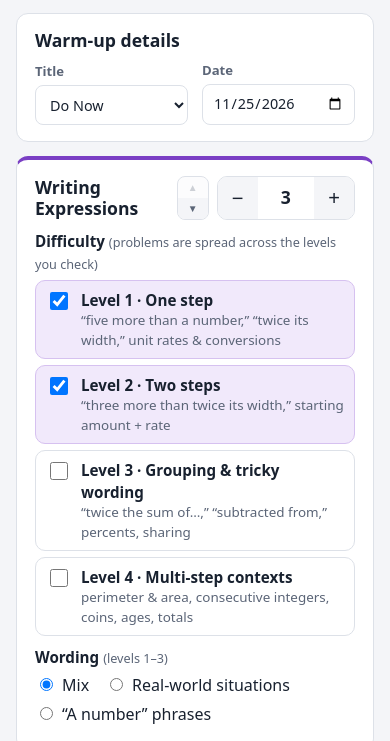
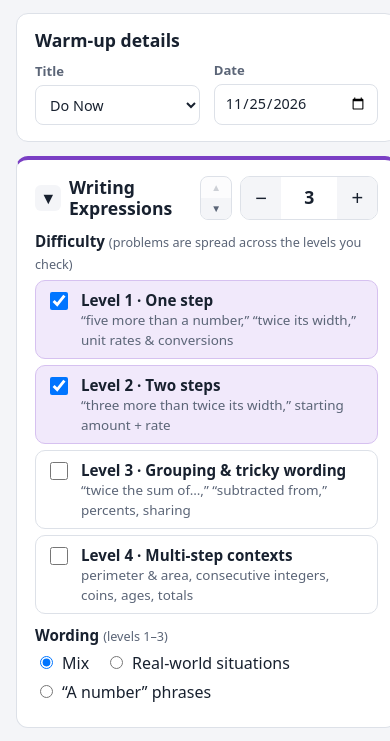
Before and after one commit to dtorroPA/warmups, a plain HTML site: page index.html in a window 390 px wide. Shown: the part 98-839 px from the top of the page. Drawn offline with Linux system fonts and the light colour scheme.

Commit message:
Collapsible topic cards on the setup page
Each topic card has an arrow in its header that folds the card to a
one-line summary (problem count and how many types are checked). The
collapsed state is remembered with the other settings.

Co-Authored-By: Claude Opus 5.5 <noreply@anthropic.com>
Claude-Session: https://claude.ai/code/session_01G6kxNpWAgXDqDBinRMGecL

```diff
--- a/css/style.css
+++ b/css/style.css
@@ -61,6 +61,14 @@ kbd { font: 600 .8em var(--ui); border: 1px solid var(--line); border-bottom-wid
 .topic.off .off-hint { display: block; }
 .topic.off > fieldset, .topic.off > .switch { display: none; }
 .topic.off { padding-bottom: 12px; }
+.collapse-btn { display: inline-flex; align-items: center; gap: 8px; border: 0; background: none; padding: 4px 6px 4px 0; margin: -4px 0; font: inherit; color: inherit; cursor: pointer; text-align: left; border-radius: 6px; }
+.collapse-btn:hover .chev { background: var(--accent-soft); color: var(--ink); }
+.chev { display: grid; place-items: center; width: 26px; height: 26px; border-radius: 6px; font-size: 1.05rem; color: var(--ink); background: var(--bg); transition: transform .15s; flex: none; }
+.topic.collapsed .chev { transform: rotate(-90deg); }
+.topic-summary { display: none; color: var(--muted); font-size: .88rem; margin: 4px 0 0 34px; }
+.topic.collapsed .topic-summary { display: block; }
+.topic.collapsed > fieldset, .topic.collapsed > .switch, .topic.collapsed > .off-hint { display: none !important; }
+.topic.collapsed { padding-bottom: 12px; }
 .topic-head { display: flex; justify-content: space-between; align-items: center; gap: 12px; margin-bottom: 6px; }
 .topic-head h2 { margin: 0; }
 
--- a/js/app.js
+++ b/js/app.js
@@ -81,10 +81,36 @@
     const order = topicOrder();
     TOPICS.forEach((t) => {
       const card = $('#card-' + t.id);
-      card.classList.toggle('off', clampInt($(`#${t.id}-count`).value, 0, 20) === 0);
+      const n = clampInt($(`#${t.id}-count`).value, 0, 20);
+      card.classList.toggle('off', n === 0);
       $('[data-move="-1"]', card).disabled = order[0] === t.id;
       $('[data-move="1"]', card).disabled = order[order.length - 1] === t.id;
+      // one-line summary shown while the card is collapsed
+      const picked = $$(`input[name="${t.id}-type"]:checked`, card).length;
+      const total = t.items().length;
+      const word = t.id === 'expr' ? 'level' : 'type';
+      $('.topic-summary', card).textContent = n === 0 ? 'Off (0 problems)'
+        : `${n} problem${n === 1 ? '' : 's'} · ${picked} of ${total} ${word}s checked`;
     });
+  }
+
+  // Collapsible topic cards: the arrow button lives inside each card's <h2>.
+  function addCollapseButtons() {
+    TOPICS.forEach((t) => {
+      const card = $('#card-' + t.id);
+      const h2 = $('.topic-head h2', card);
+      const title = h2.textContent;
+      h2.innerHTML = `<button type="button" class="collapse-btn" aria-expanded="true" aria-controls="card-${t.id}">
+        <span class="chev" aria-hidden="true">▾</span><span>${title}</span></button>`;
+      $('.topic-head', card).insertAdjacentHTML('afterend', '<p class="topic-summary"></p>');
+      $('.collapse-btn', card).addEventListener('click', () => { setCollapsed(t.id, !card.classList.contains('collapsed')); saveSettings(); });
+    });
+  }
+  function setCollapsed(id, on) {
+    const card = $('#card-' + id);
+    card.classList.toggle('collapsed', on);
+    $('.collapse-btn', card).setAttribute('aria-expanded', String(!on));
+    $('.collapse-btn', card).title = on ? 'Show options' : 'Hide options';
   }
 
   function readSettings() {
@@ -98,6 +124,7 @@
       customTitle: $('#custom-title').value,
       counts, picks,
       topicOrder: topicOrder(),
+      collapsed: TOPICS.filter((t) => $('#card-' + t.id).classList.contains('collapsed')).map((t) => t.id),
       exprMode: ($('input[name="expr-mode"]:checked') || {}).value || 'mix',
       dgMode: ($('input[name="pyth-dg"]:checked') || {}).value || 'all',
       factGcf: $('#fact-gcf').checked,
@@ -138,6 +165,7 @@
     if (s.copies) $('#print-copies').value = s.copies;
     if (s.key != null) $('#print-key').checked = s.key;
     if (s.previewAnswers != null) $('#preview-answers').checked = s.previewAnswers;
+    if (s.collapsed) TOPICS.forEach((t) => setCollapsed(t.id, s.collapsed.includes(t.id)));
     if (s.topicOrder) {
       const known = s.topicOrder.filter((id) => topicById(id));
       TOPICS.forEach((t) => { if (!known.includes(t.id)) known.push(t.id); });
@@ -554,13 +582,14 @@
   // ---------------------------------------------------------------------------
   function init() {
     buildChecks();
+    addCollapseButtons();
     $('#date').value = localISO();
     applySettings(store.get(K_SETTINGS, null));
     renderRecent();
     updateHistoryCount();
 
     $('#settings').addEventListener('submit', onGenerate);
-    $('#settings').addEventListener('change', saveSettings);
+    $('#settings').addEventListener('change', () => { updateTopicCards(); saveSettings(); });
     $('#title-select').addEventListener('change', () => {
       $('#custom-title-wrap').hidden = $('#title-select').value !== '__custom';
       if (current) { current.title = titleText(); renderPreview(); }
```
Also changed, not shown: 1 other file.
